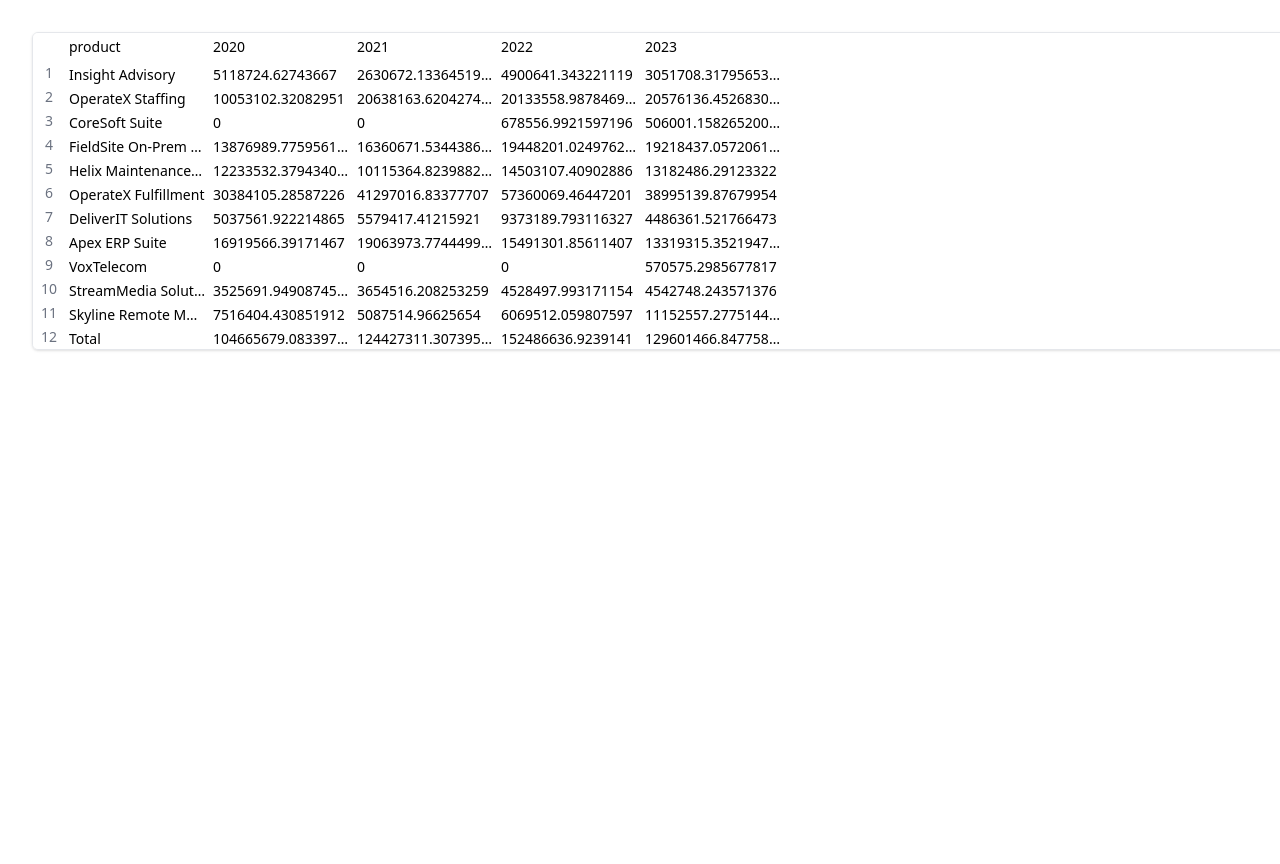
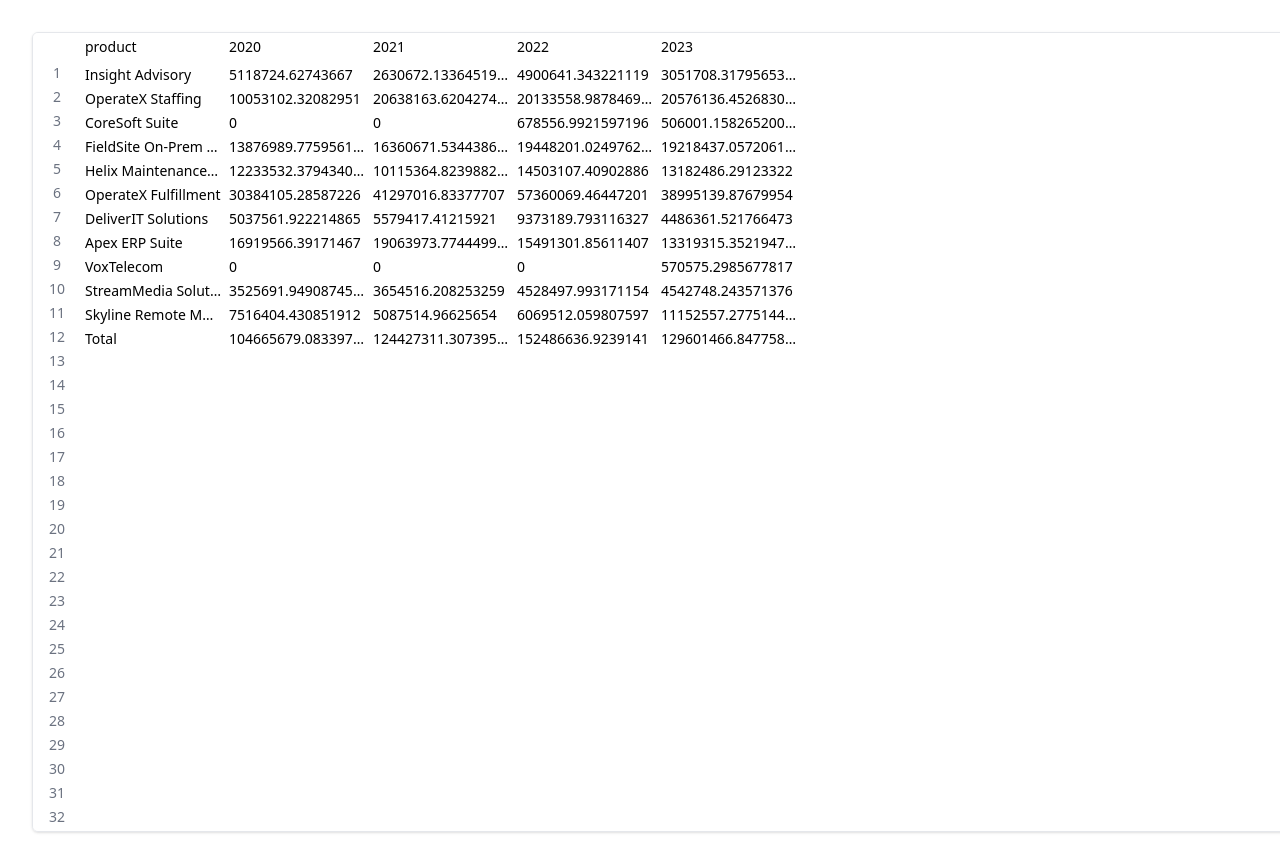
Before and after one commit to vli777/react-sheets, a React (Vite) app: page / in a window 1280 px wide. Shown: the top 864 px of the page. Built offline with nearby package versions, Linux system fonts and the light colour scheme.

Commit message:
refactor: dynamic min row and col for empty sheet grid based on viewport dims

```diff
--- a/src/components/ColumnResizer.tsx
+++ b/src/components/ColumnResizer.tsx
@@ -1,6 +1,6 @@
 // src/components/ColumnResizer.tsx
 
-import { useSheetStore, MIN_COL } from '../store/useSheetStore'
+import { useSheetStore, MIN_COL_PX } from '../store/useSheetStore'
 import { useRef } from 'react'
 
 export function ColumnResizer({ colIndex }: { colIndex: number }) {
@@ -23,7 +23,7 @@
       className="absolute top-0 right-0 h-full w-1 cursor-col-resize"
       onMouseDown={(e) => {
         startX.current = e.clientX
-        startW.current = useSheetStore.getState().columns[colIndex]?.width ?? MIN_COL
+        startW.current = useSheetStore.getState().columns[colIndex]?.width ?? MIN_COL_PX
         window.addEventListener('mousemove', onMouseMove)
         window.addEventListener('mouseup', onMouseUp)
       }}
--- a/src/components/RowResizer.tsx
+++ b/src/components/RowResizer.tsx
@@ -1,6 +1,6 @@
 // src/components/RowResizer.tsx
 
-import { useSheetStore, MIN_ROW } from '../store/useSheetStore'
+import { useSheetStore, MIN_ROW_PX } from '../store/useSheetStore'
 import { useRef } from 'react'
 
 export function RowResizer({ rowIndex }: { rowIndex: number }) {
@@ -23,7 +23,7 @@
       className="absolute left-0 bottom-0 w-full h-1 cursor-row-resize"
       onMouseDown={(e) => {
         startY.current = e.clientY
-        startH.current = useSheetStore.getState().rowMeta[rowIndex]?.height ?? MIN_ROW
+        startH.current = useSheetStore.getState().rowMeta[rowIndex]?.height ?? MIN_ROW_PX
         window.addEventListener('mousemove', onMouseMove)
         window.addEventListener('mouseup', onMouseUp)
       }}
--- a/src/components/Sheet.tsx
+++ b/src/components/Sheet.tsx
@@ -1,11 +1,11 @@
 // src/components/Sheet.tsx
-
-import { useSheetStore, MIN_COL, MIN_ROW } from '../store/useSheetStore'
+import { useRef, useState, useLayoutEffect } from 'react'
+import { useSheetStore, MIN_COL_PX, MIN_ROW_PX } from '../store/useSheetStore'
 import { ColumnResizer } from './ColumnResizer'
 import { RowResizer } from './RowResizer'
 import { Cell } from './Cell'
 
-const INDEX_COLUMN_WIDTH = 8
+const INDEX_COLUMN_WIDTH = 48
 
 export interface SheetProps {
   headerCellClassName?: string
@@ -21,20 +21,48 @@
   const rowCount = useSheetStore((s) => s.rowCount)
   const colCount = useSheetStore((s) => s.colCount)
 
+  const columns = useSheetStore((s) => s.columns)
   const rowMeta = useSheetStore((s) => s.rowMeta)
-  const columns = useSheetStore((s) => s.columns)
 
-  const columnTemplate = Array.from({ length: colCount })
-    .map((_, i) => `${columns[i]?.width ?? MIN_COL}px`)
+  const containerRef = useRef<HTMLDivElement>(null)
+  const [minCols, setMinCols] = useState(0)
+  const [minRows, setMinRows] = useState(0)
+
+  useLayoutEffect(() => {
+    const compute = () => {
+      const el = containerRef.current
+      if (!el) return
+      const { width, height } = el.getBoundingClientRect()
+      const contentWidth = width - INDEX_COLUMN_WIDTH
+      const fitCols = Math.floor(contentWidth / MIN_COL_PX)
+      // subtract header row height for the rows computation:
+      const contentHeight = height - MIN_ROW_PX
+      const fitRows = Math.floor(contentHeight / MIN_ROW_PX)
+      setMinCols(Math.max(fitCols, 1))
+      setMinRows(Math.max(fitRows, 1))
+    }
+
+    compute()
+    window.addEventListener('resize', compute)
+    return () => window.removeEventListener('resize', compute)
+  }, [])
+
+  const paddedCols = Math.max(colCount, minCols)
+  const paddedRows = Math.max(rowCount, minRows)
+
+  const columnTemplate = Array.from({ length: paddedCols })
+    .map((_, i) => `${columns[i]?.width ?? MIN_COL_PX}px`)
     .join(' ')
 
-  const renderCols = Array.from({ length: colCount }).map(
+  const renderCols = Array.from({ length: paddedCols }).map(
     (_, i) => columns[i] || { name: '', key: `__blank_${i}` },
   )
 
   return (
-    <div className="relative w-full h-full">
-      <div className="overflow-auto whitespace-nowrap border bg-white shadow rounded-md">
+    <div
+      ref={containerRef}
+      className="flex-1 overflow-auto whitespace-nowrap border bg-white shadow rounded-md"
+    >
       {/* Header Row */}
       <div className="flex">
         <div
@@ -44,7 +72,10 @@
           style={{ width: INDEX_COLUMN_WIDTH, minWidth: INDEX_COLUMN_WIDTH }}
         />
 
-          <div className="grid" style={{ gridTemplateColumns: columnTemplate, minHeight: MIN_ROW }}>
+        <div
+          className="grid"
+          style={{ gridTemplateColumns: columnTemplate, minHeight: MIN_ROW_PX }}
+        >
           {renderCols.map((_, c) => (
             <div key={`h-${c}`} className="relative">
               <Cell row={-1} col={c} className={headerCellClassName} />
@@ -55,10 +86,10 @@
       </div>
 
       {/* Data Rows */}
-        {Array.from({ length: rowCount }).map((_, r) => {
-          const height = rowMeta[r]?.height ?? MIN_ROW
+      {Array.from({ length: paddedRows }).map((_, r) => {
+        const height = rowMeta[r]?.height ?? MIN_ROW_PX
         return (
-            <div key={`row-${r}`} className="flex" style={{ height, minHeight: MIN_ROW }}>
+          <div key={`row-${r}`} className="flex" style={{ height, minHeight: MIN_ROW_PX }}>
             <div
               className={`px-4 relative flex items-center justify-center text-sm text-gray-500 ${
                 showIndex ? 'text-center' : ''
@@ -78,6 +109,5 @@
         )
       })}
     </div>
-    </div>
   )
 }
--- a/src/store/useSheetStore.ts
+++ b/src/store/useSheetStore.ts
@@ -4,8 +4,8 @@
 import { apiToCellMap } from '../utils/apiTransform'
 import type { Store } from '../types/sheet'
 
-export const MIN_COL = 144 // px ≈ 9rem
-export const MIN_ROW = 24 // px ≈ 1.5rem
+export const MIN_COL_PX = 144 // px ≈ 9rem
+export const MIN_ROW_PX = 24 // px ≈ 1.5rem
 
 export const useSheetStore = create<Store>((set) => ({
   cells: {},
@@ -45,13 +45,15 @@
   setRowHeight: (idx, px) =>
     set((s) => {
       const meta = [...s.rowMeta]
-      meta[idx] = { height: Math.max(MIN_ROW, px) }
+      meta[idx] = { height: Math.max(MIN_ROW_PX, px) }
       return { rowMeta: meta }
     }),
 
   setColumnWidth: (idx, px) =>
     set((s) => {
-      const cols = s.columns.map((c, i) => (i === idx ? { ...c, width: Math.max(MIN_COL, px) } : c))
+      const cols = s.columns.map((c, i) =>
+        i === idx ? { ...c, width: Math.max(MIN_COL_PX, px) } : c,
+      )
       return { columns: cols }
     }),
 
```
Lines whose indentation alone changed are shown as unchanged.
